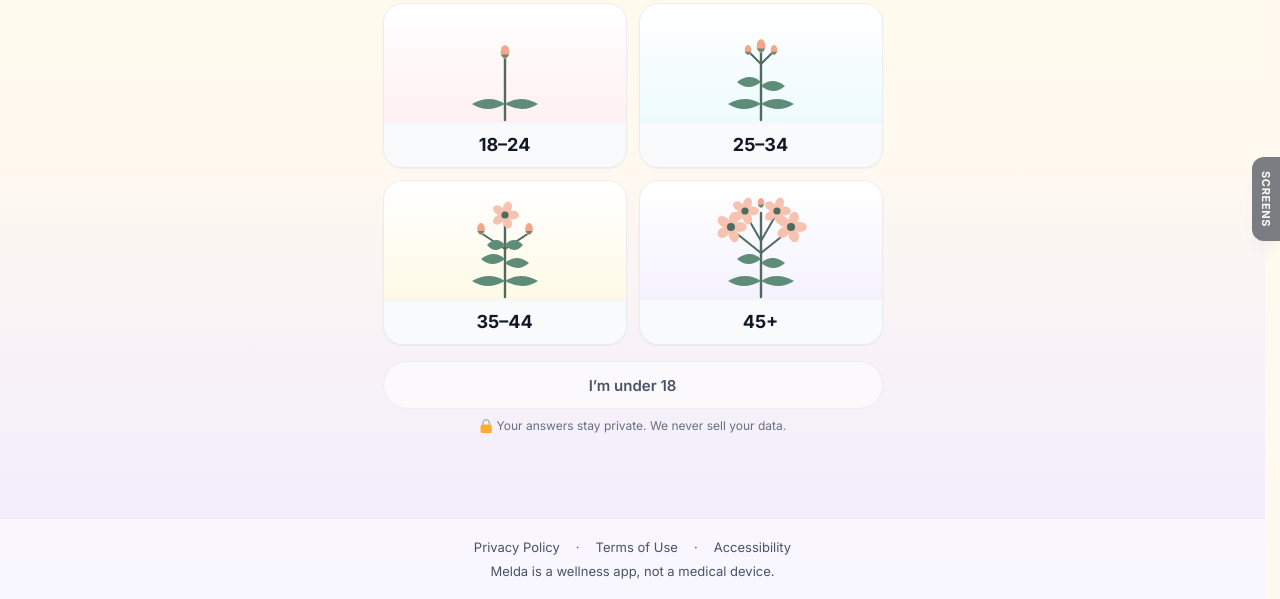
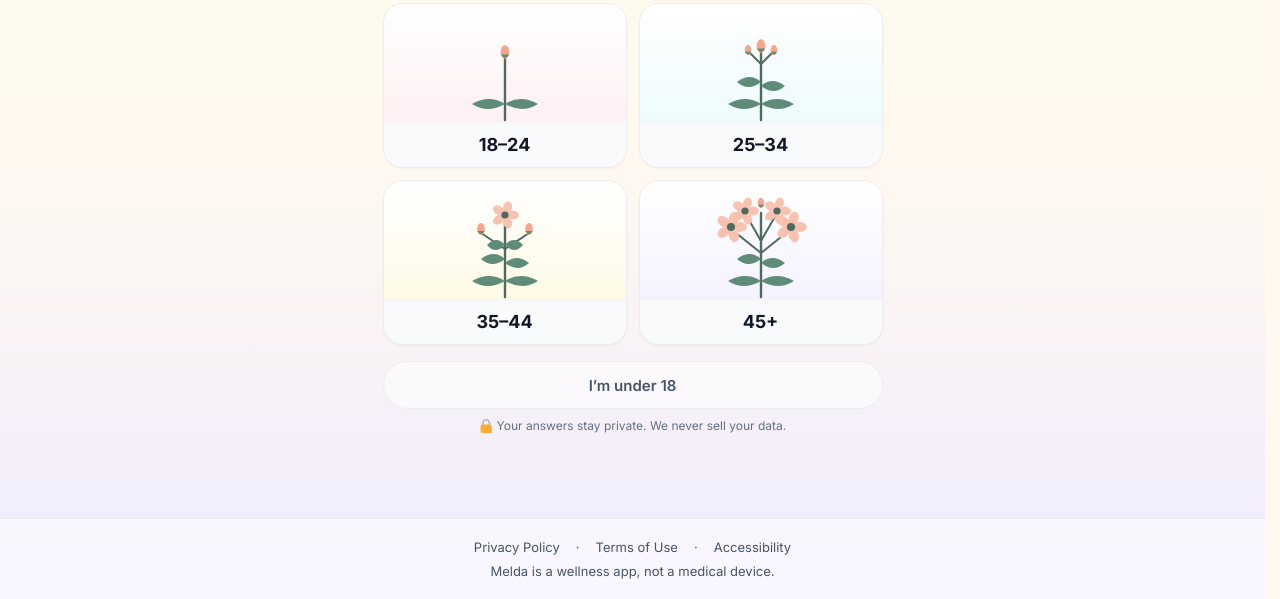
Before and after one commit to hasanyalcinkaya/web-growth-specialist-case-study, a plain HTML site: page melda/index.html in a window 1280 px wide. Shown: the part 201-800 px from the top of the page. Drawn offline with Linux system fonts and the light colour scheme.

Commit message:
Melda: remove the screens navigator tab
Co-Authored-By: Claude Opus 5.5 <noreply@anthropic.com>
Claude-Session: https://claude.ai/code/session_01K7v6hgkNGQRXrUErSsS1qK

```diff
--- a/melda/index.html
+++ b/melda/index.html
@@ -959,7 +959,7 @@ function render(){
   const foot=sc.foot?sc.foot():'';
   app.innerHTML = header(sc) + `<main class="main ${animateNext?'anim':''}">${sc.render()}</main>` + (foot?`<div class="foot"><div class="foot-in">${foot}</div></div>`:'')
     + (sc.footer?`<footer class="sitefoot"><a href="#">Privacy Policy</a><span>·</span><a href="#">Terms of Use</a><span>·</span><a href="#">Accessibility</a><span style="flex-basis:100%">Melda is a wellness app, not a medical device.</span></footer>`:'')
-    + navFab();
+    ;
   animateNext=false;
   document.title='Melda · '+sc.title;
   emojify(app);
```
